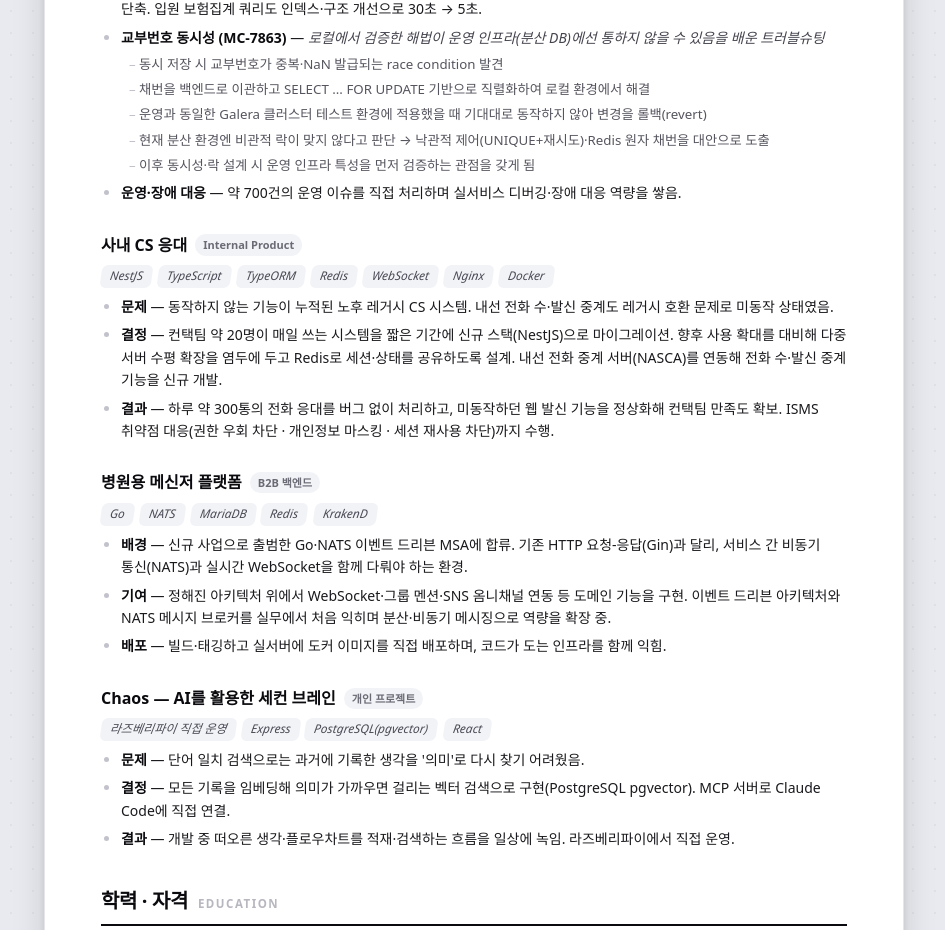
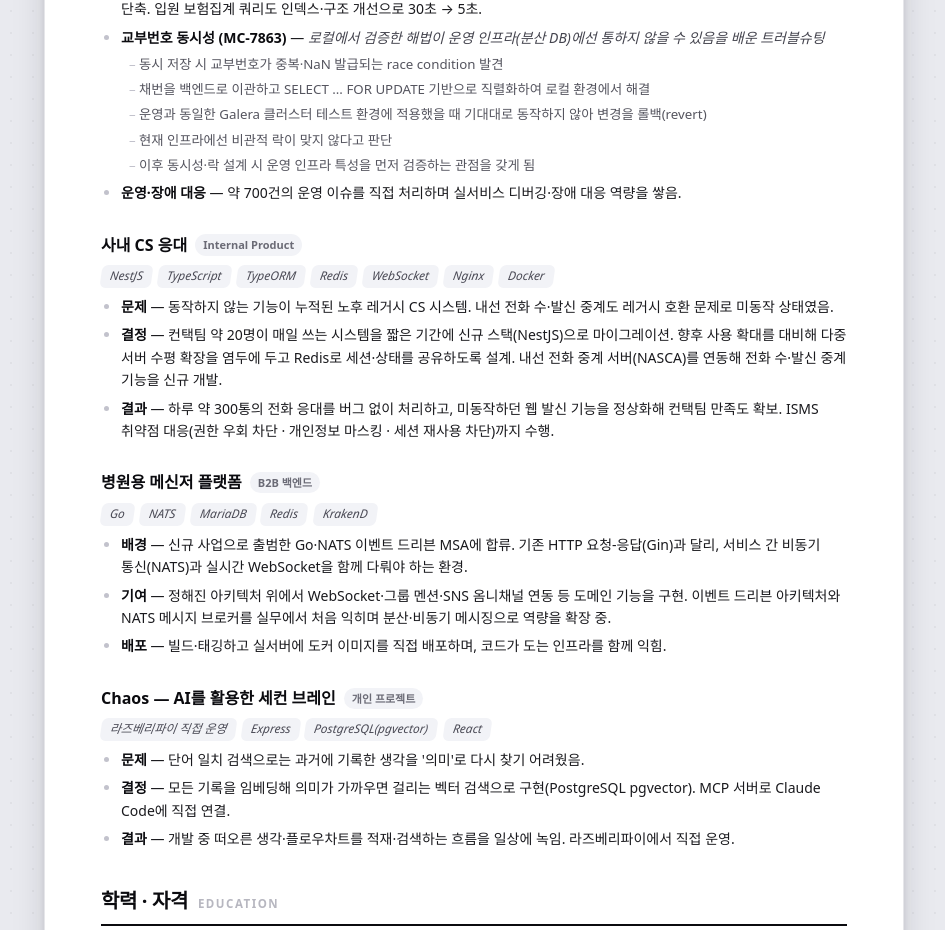
Before and after one commit to JongDeug/jh-portfolio, a React (Vite) app: page / in a window 1280 px wide. Shown: the part 1640-2570 px from the top of the page, without its empty margins (166-1111 px from the left). Built offline with nearby package versions, Linux system fonts and the light colour scheme; a web font is replaced by a local one.

Commit message:
docs(resume): 비관적 락 판단 문구 간결화 (분산환경→인프라, 대안 도출 제거)
Co-Authored-By: Claude Opus 4.8 <noreply@anthropic.com>

```diff
--- a/src/data/resume.js
+++ b/src/data/resume.js
@@ -71,7 +71,7 @@ export default {
             `동시 저장 시 교부번호가 중복·NaN 발급되는 race condition 발견`,
             `채번을 백엔드로 이관하고 SELECT ... FOR UPDATE 기반으로 직렬화하여 로컬 환경에서 해결`,
             `운영과 동일한 Galera 클러스터 테스트 환경에 적용했을 때 기대대로 동작하지 않아 변경을 롤백(revert)`,
-            `현재 분산 환경엔 비관적 락이 맞지 않다고 판단 → 낙관적 제어(UNIQUE+재시도)·Redis 원자 채번을 대안으로 도출`,
+            `현재 인프라에선 비관적 락이 맞지 않다고 판단`,
             `이후 동시성·락 설계 시 운영 인프라 특성을 먼저 검증하는 관점을 갖게 됨`,
           ],
         },
```
